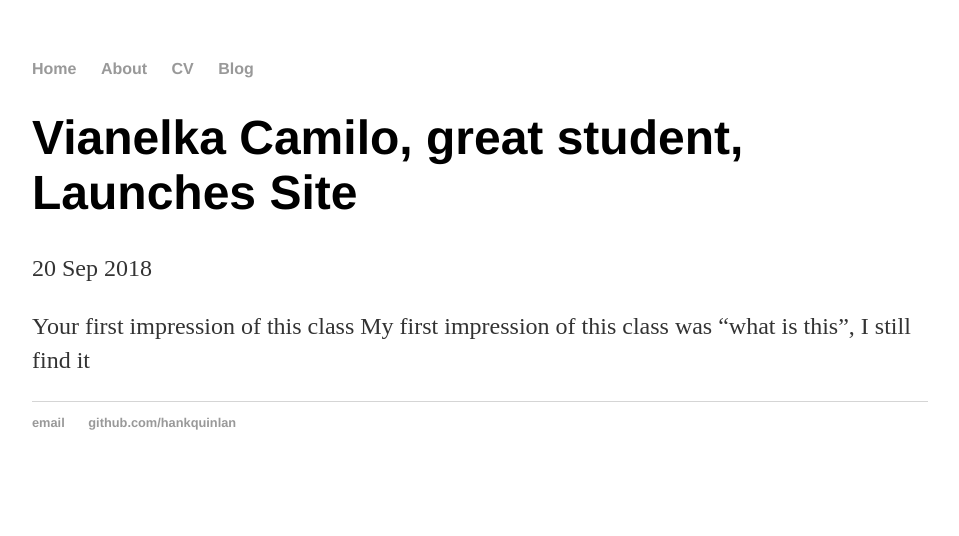
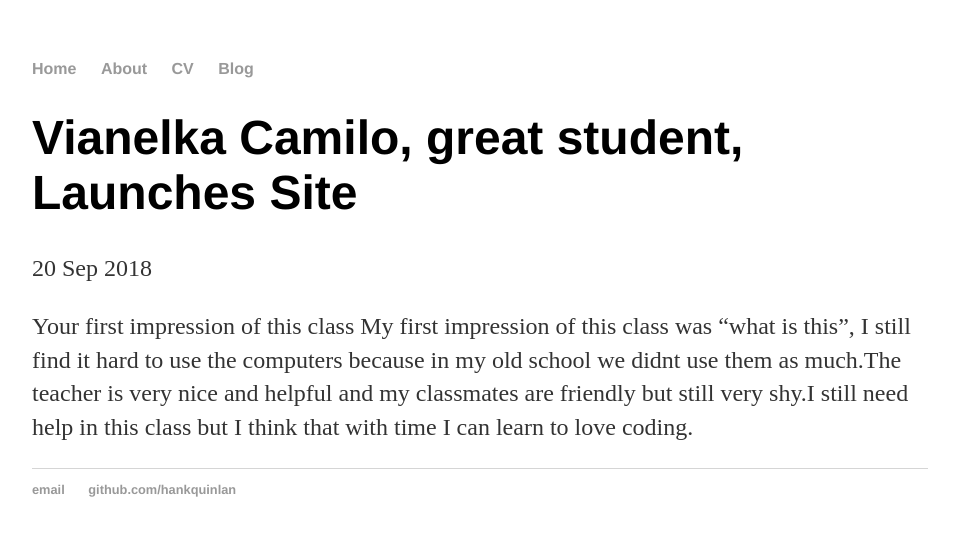
Before and after one commit to vianelkac0557/vianelkac0557.github.io, a Jekyll site: the page built from _posts/2018-09-21-weekly-reflection-01.md, in a window 1280 px wide. Shown: the top 536 px of the page, without its empty margins (160-1119 px from the left). Built offline with Jekyll 4.4.1, drawn with Linux system fonts in a browser that asks for light colours.

Commit message:
Update 2018-09-21-weekly-reflection-01.md

```diff
--- a/_posts/2018-09-21-weekly-reflection-01.md
+++ b/_posts/2018-09-21-weekly-reflection-01.md
@@ -6,4 +6,7 @@ date: 2018-09-20
 
 Your first impression of this class
 My first impression of this class was "what is this",
-I still find it
+I still find it hard to use the computers because in my old school
+we didnt use them as much.The teacher is very nice and helpful and my
+classmates are friendly but still very shy.I still need help in this
+class but I think that with time I can learn to love coding.
```
